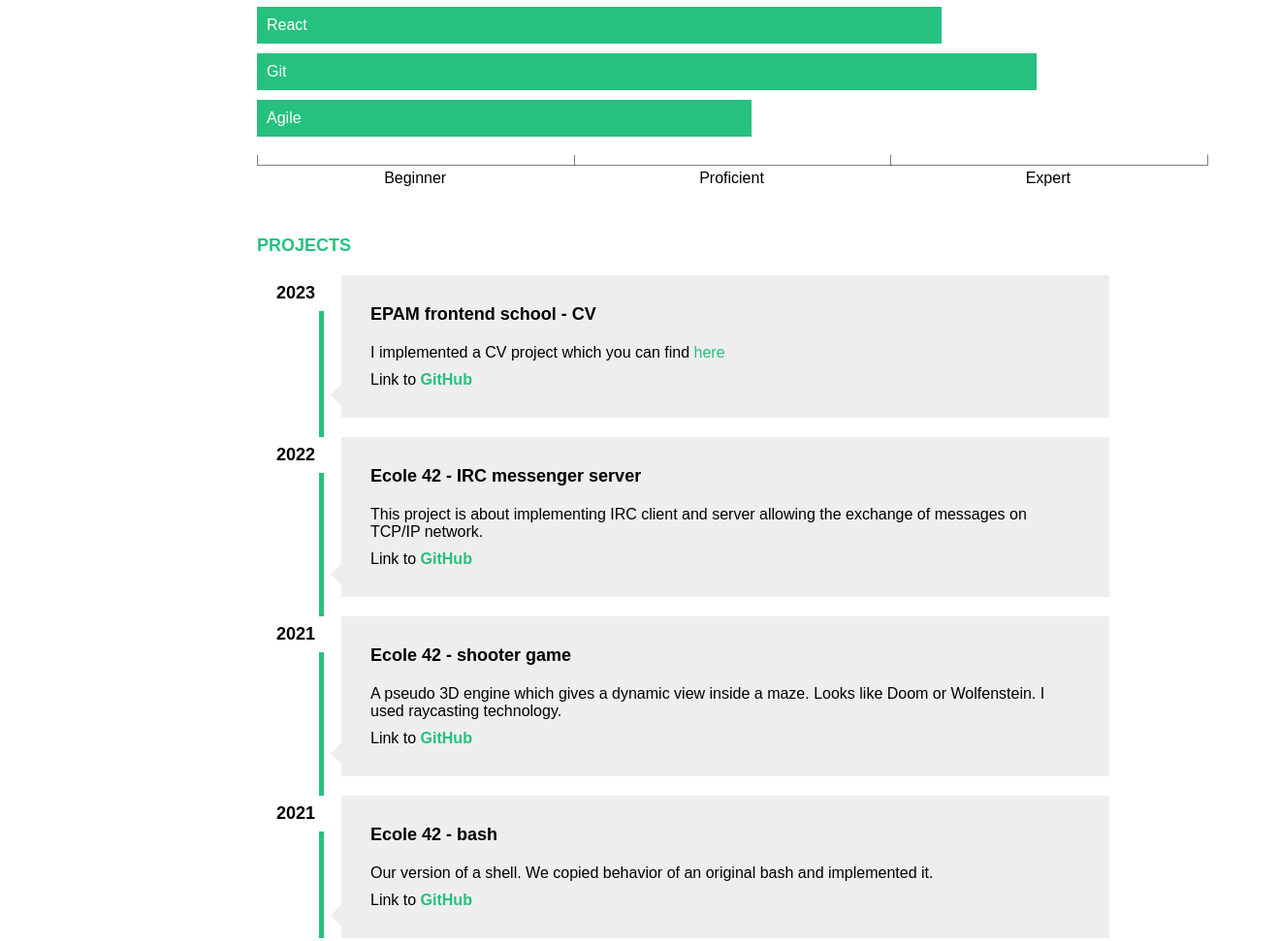
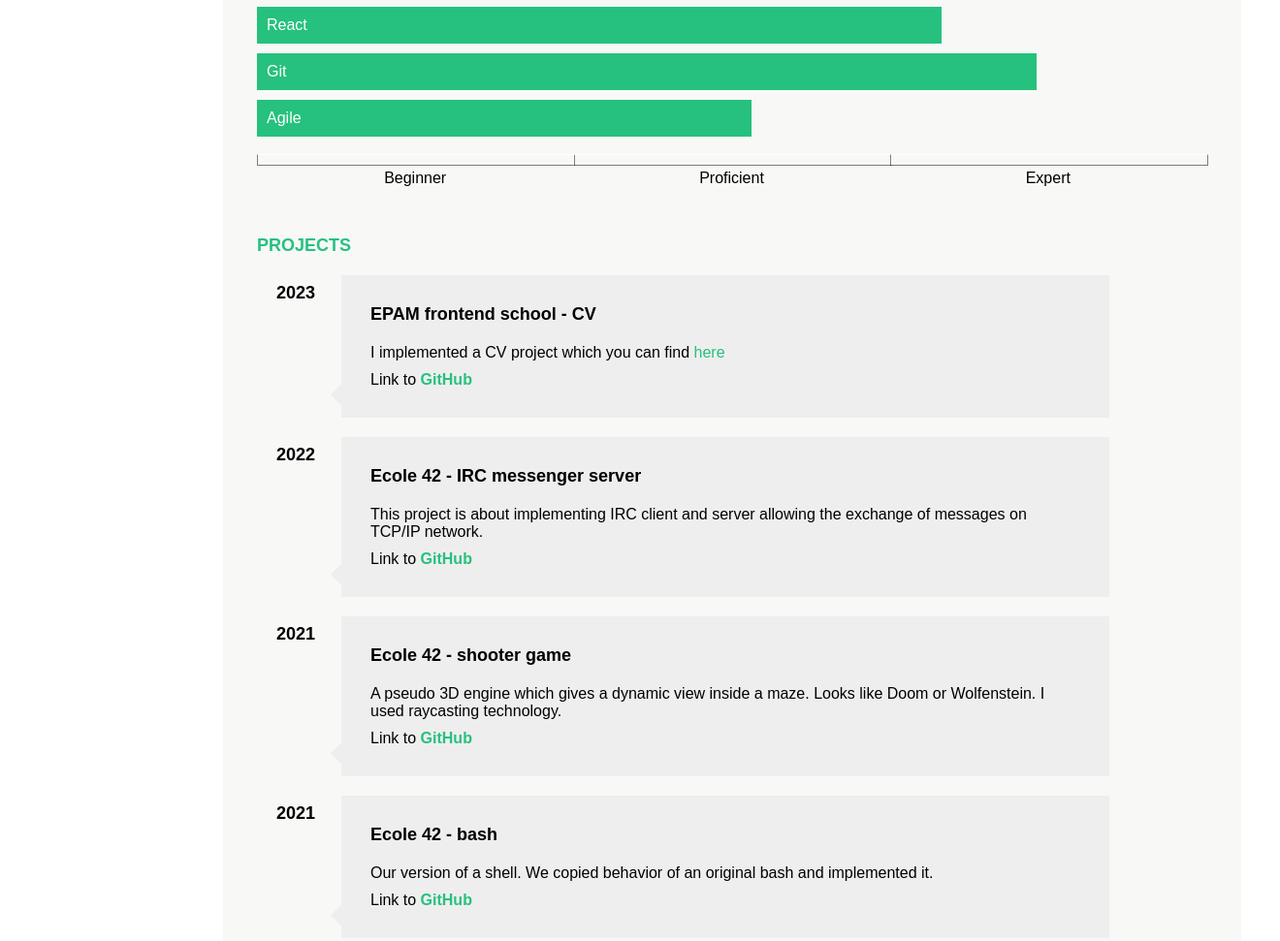
Before and after one commit to Ulistonee/rsschool-cv, a website: page index.html in a window 1280 px wide. Shown: the part 977-1948 px from the top of the page at 97% size, 1320 px wide, since content can reach past the window. Drawn offline with Linux system fonts and the light colour scheme.

Commit message:
fix: change footer and background color

```diff
--- a/css/style.css
+++ b/css/style.css
@@ -28,7 +28,14 @@ ul {
   list-style-type: none;
 }
 
+.body_container {
+  width: 100%;
+  display: flex;
+  justify-content: center;
+}
+
 .container {
+  width: 1280px;
   display: flex;
 }
 
@@ -104,6 +111,7 @@ ul {
 
 .main_page {
   margin-left: 230px;
+  background-color: #f8f8f7;
 }
 
 .main_page__chapter {
@@ -276,11 +284,12 @@ ul {
   flex-shrink: 0;
   font-weight: 700;
   font-size: large;
-  background-color: rgb(255, 255, 255);
   padding-top: 8px;
   padding-right: 20px;
   padding-bottom: 8px;
   width: 2rem;
+  background-color: #f8f8f7;
+
 }
 
 .main_page__projects__description {
@@ -321,7 +330,7 @@ ul {
   font-weight: 700;
   gap: 30px;
   padding: 20px;
-  width: 100%;
+  /*width: 100%;*/
   justify-content: space-evenly;
   align-items: center;
 }
--- a/index.html
+++ b/index.html
@@ -6,7 +6,7 @@
     <meta name="viewport" content="width=device-width, initial-scale=1.0">
     <title>CV of Aizhan Bexatova</title>
 </head>
-<body>
+<body class="body_container">
         <div class="container">
         <div class="navbar">
             <div class="container_avatar">
```
